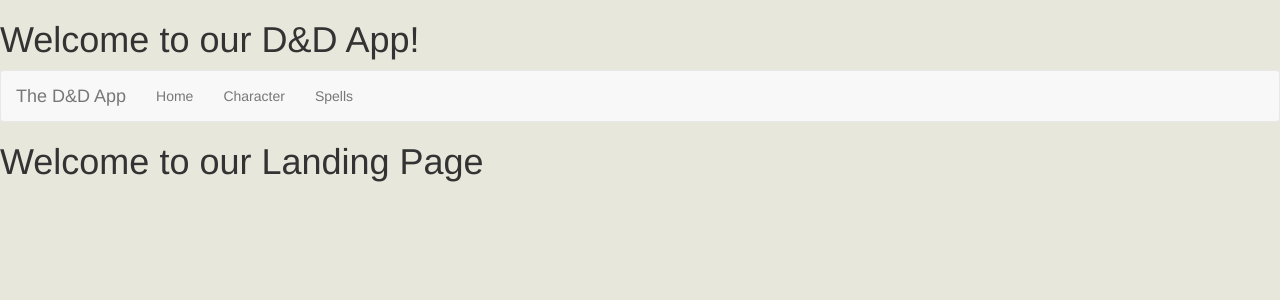
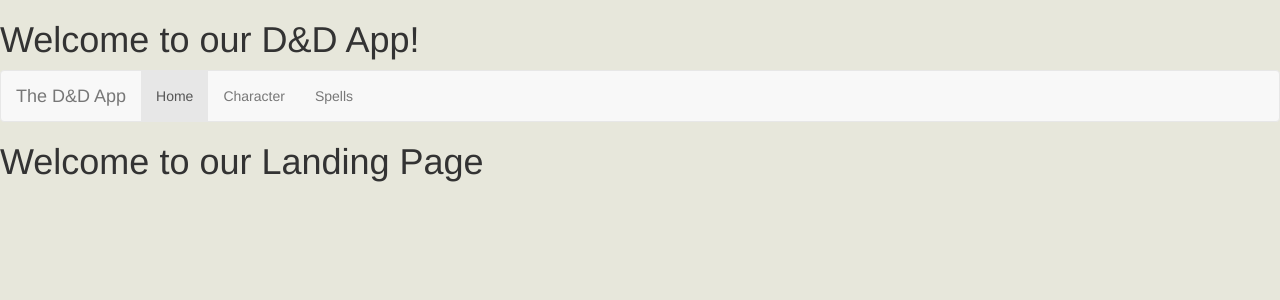
Before and after one commit to MissouriState-CSC515-Spring2019/team5, an Angular app: page /landing in a window 1280 px wide. Shown: the top 300 px of the page. Built offline with nearby package versions, Linux system fonts and the light colour scheme.

Commit message:
Readded active highlight to navbar

```diff
--- a/src/app/app.component.html
+++ b/src/app/app.component.html
@@ -6,9 +6,9 @@
         <a class="navbar-brand" href="#">{{title}}</a>
       </div>
       <ul class="nav navbar-nav">
-        <li><a href="#">Home</a></li>
-        <li><a routerLink="/character">Character</a></li>
-        <li><a routerLink="/spells">Spells</a></li>
+        <li routerLinkActive="active"><a routerLink="/landing">Home</a></li>
+        <li routerLinkActive="active"><a routerLink="/character">Character</a></li>
+        <li routerLinkActive="active"><a routerLink="/spells">Spells</a></li>
       </ul>
     </div>
   </nav>
```
